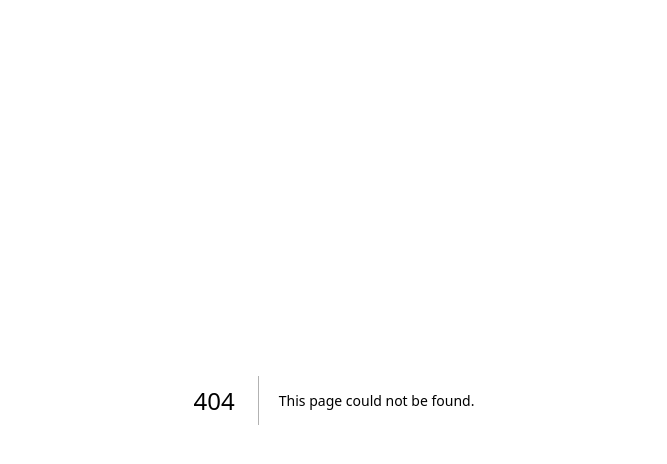
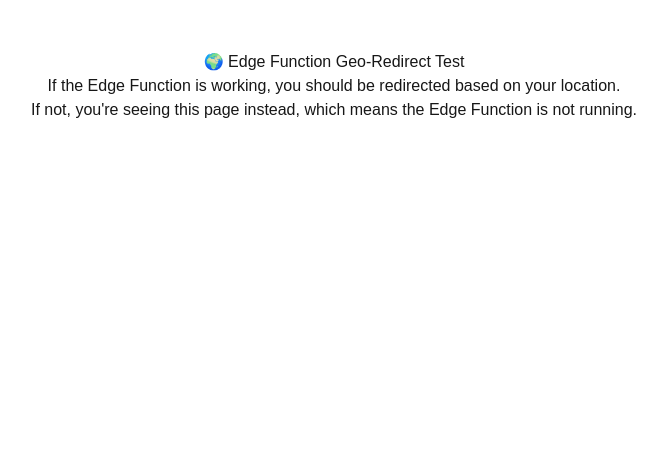
Before and after one commit to mgould16/vercel-edge-functions, a Next.js app: page /geo-test in a window 1280 px wide. Before the commit this address had no page. Shown: the top 464 px of the page, without its empty margins (306-973 px from the left). Built offline with nearby package versions, Linux system fonts and the light colour scheme.

Commit message:
added geo-test page

```diff
--- /dev/null
+++ b/app/geo-test/page.tsx
@@ -0,0 +1,15 @@
+export default function GeoTestPage() {
+  return (
+    <div style={{ textAlign: "center", padding: "50px" }}>
+      <h1>🌍 Edge Function Geo-Redirect Test</h1>
+      <p>
+        If the Edge Function is working, you should be redirected based on your
+        location.
+      </p>
+      <p>
+        If not, you're seeing this page instead, which means the Edge Function
+        is not running.
+      </p>
+    </div>
+  );
+}
```
